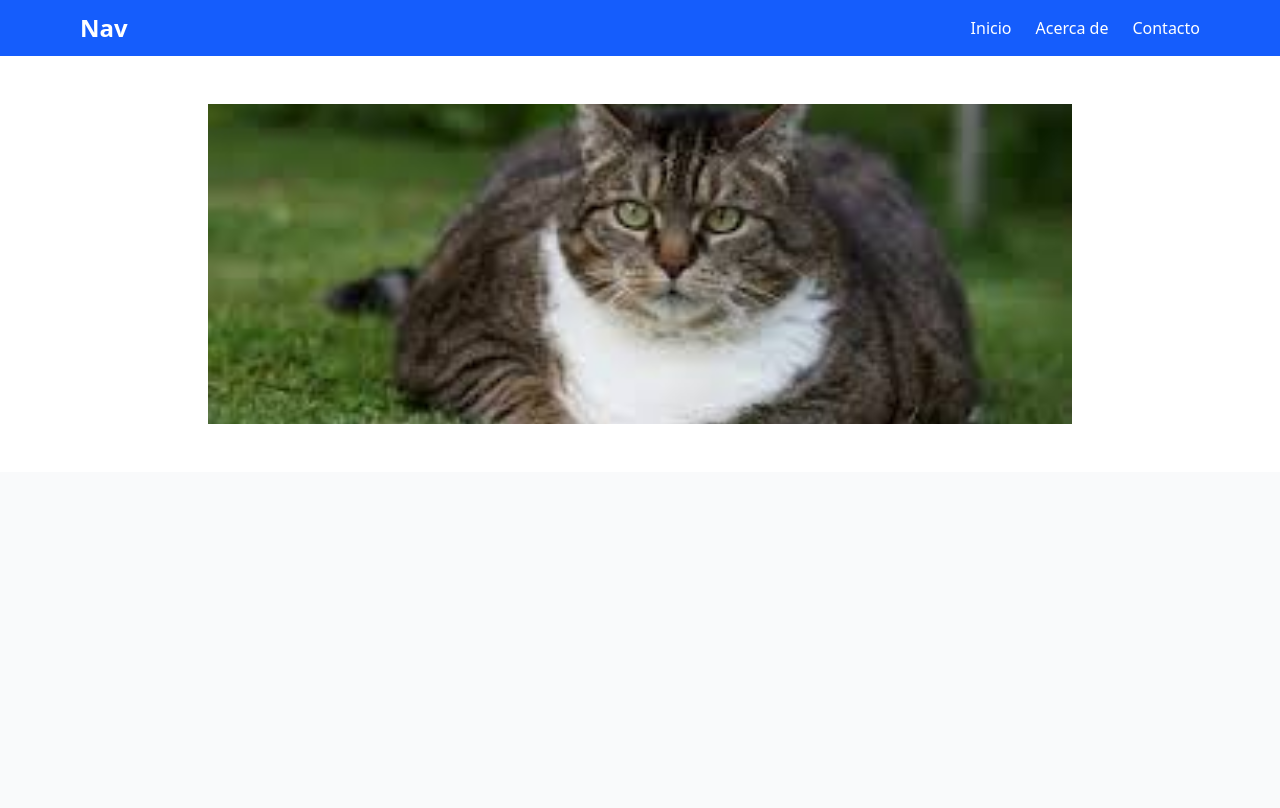
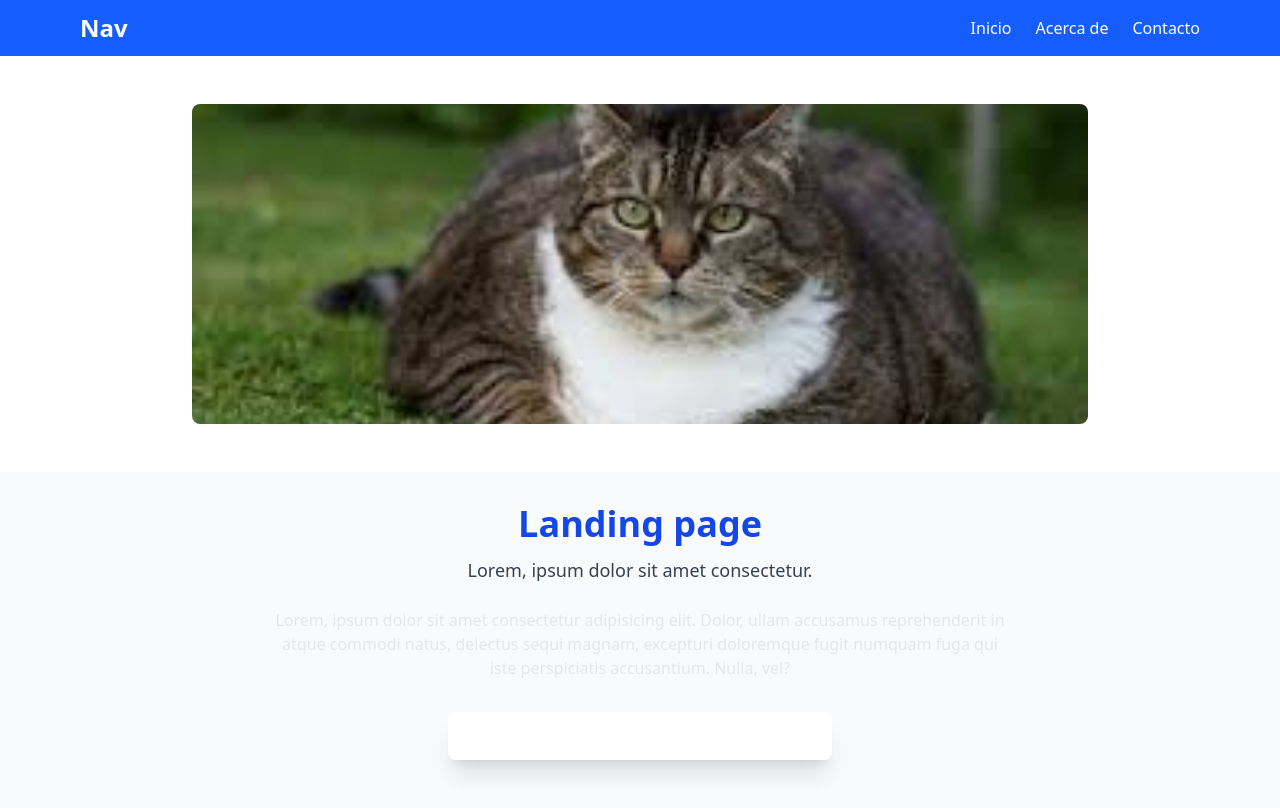
Before and after one commit to KEIRMAUZ/practicaAlan, a plain HTML site: page index.html in a window 1280 px wide. Drawn offline with nearby package versions, Linux system fonts and the light colour scheme.

Commit message:
[ADD] Inicio de practica

```diff
--- a/index.html
+++ b/index.html
@@ -19,7 +19,19 @@
         </div>
     </nav>
     <div class="w-full flex justify-center bg-white py-8 md:py-12">
-      <img src="images.jpg" alt="GATO GORDO" class="rounded-lg max-h-80 object-cover w-full max-w-4xl px-4">
+      <img src="images.jpg" alt="GATO GORDO" class="rounded-lg max-h-80 object-cover w-full max-w-4xl px-4 md:px-0">
+    </div>
+
+    <section class="max-w-3xl mx-auto mt-8 px-4 text-center">
+      <h1 class="text-3xl md:text-4xl font-bold mb-3 text-blue-700">Landing page</h1>
+      <p class="text-gray-700 mb-6 text-lg">Lorem, ipsum dolor sit amet consectetur.</p>
+      <p class="text-gray-200 mb-8 text-base leanding-relaxed">Lorem, ipsum dolor sit amet consectetur adipisicing elit. Dolor, ullam accusamus reprehenderit in atque commodi natus, delectus sequi magnam, excepturi doloremque fugit numquam fuga qui iste perspiciatis accusantium. Nulla, vel?</p>
+    </section>
+
+    <div class="flex justify-center mb-12 px-4">
+      <div class="bg-white rounded-lg shadow-xl max-w-sm w-full p-6 flex flex-col items-center">
+
+      </div>
     </div>
   </body>
 </html>
```
